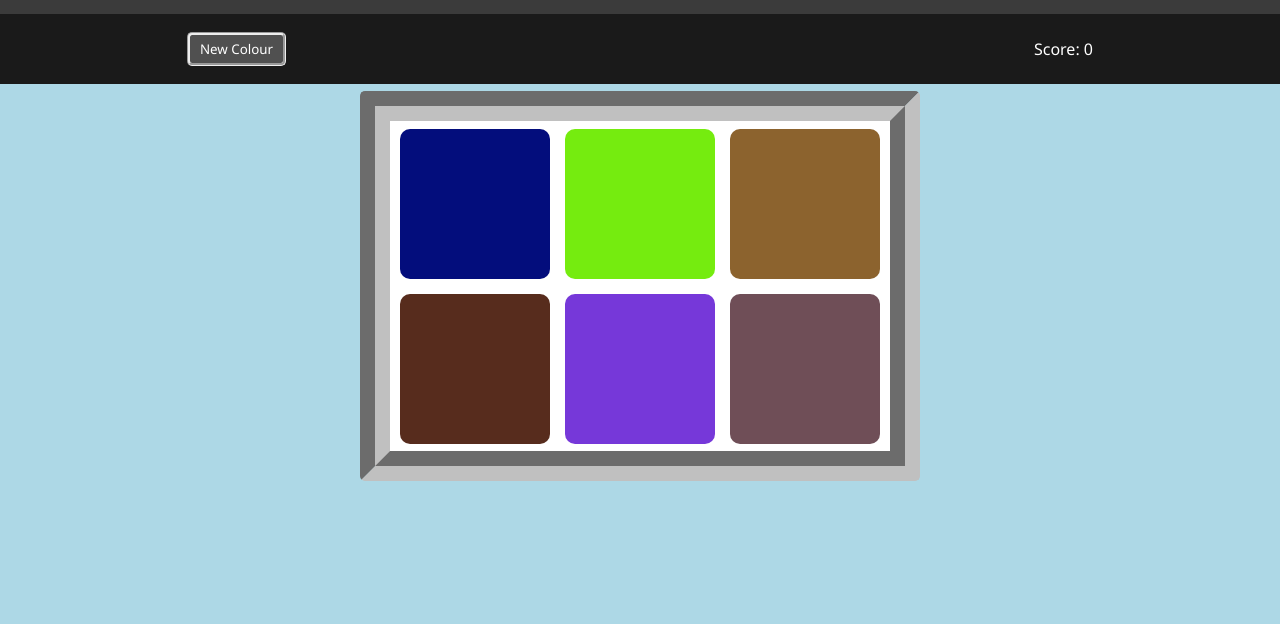
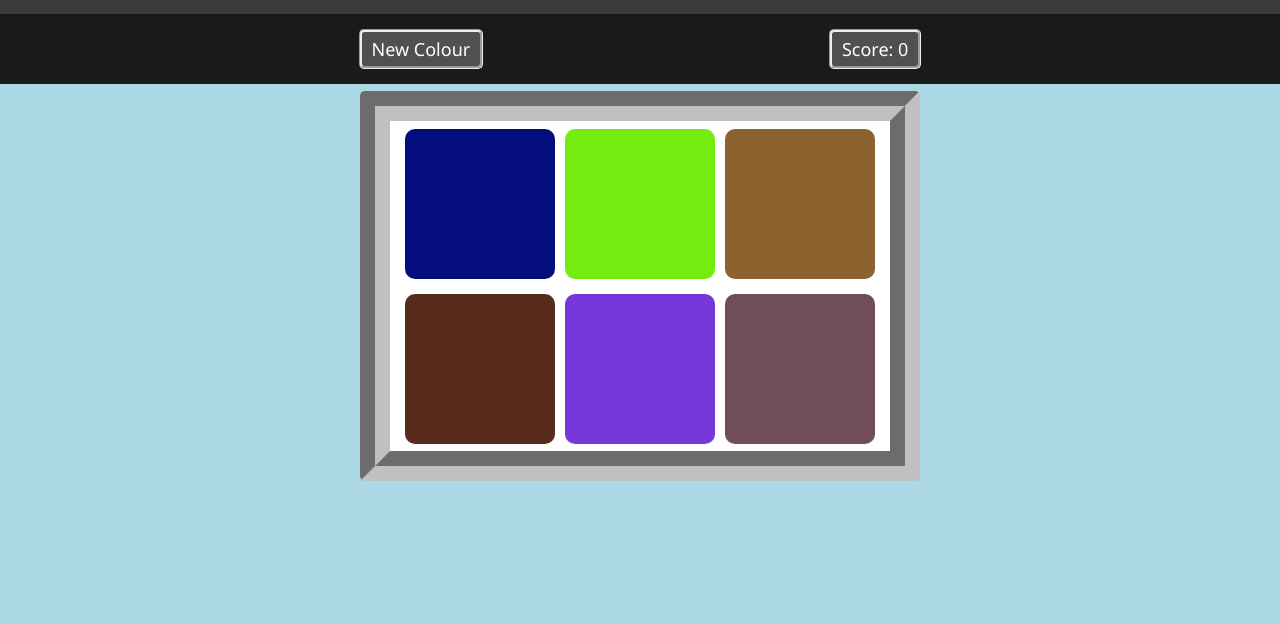
Before and after one commit to JacMan1st/Colour-Guesser, a plain HTML site: page index.html in a window 1280 px wide. Shown: the part 176-800 px from the top of the page. Drawn offline with Linux system fonts and the light colour scheme.

Commit message:
brought bar icons closer and changed font size

```diff
--- a/index.html
+++ b/index.html
@@ -4,7 +4,7 @@
     <link rel="stylesheet" href="./style.css">
     <meta charset="UTF-8">
     <meta name="viewport" content="width=device-width, initial-scale=1.0">
-    <title>Document</title>
+    <title>Colour Gusser</title>
 </head>
 <body>
 
@@ -15,8 +15,8 @@
 
     <div id="controlBar">
         <button id="newColrBtn">New Colour</button>
-        <p id="correctMessage"></p>
-        <p>Score: <span id="score">0</span></p>
+        <p id="correctMessage">Correct!</p>
+        <p id="scoreP">Score: <span id="score">0</span></p>
     </div>
 
     <div id="optionContainer">
--- a/main.js
+++ b/main.js
@@ -28,7 +28,7 @@ const correct = () => {
     guess = false;
     displayScore++
     score.textContent = displayScore;
-    correctMessage.textContent = "Correct!";
+    correctMessage.style.opacity = "1";
     // changed to forEach to make more robust and tidy
     allBoxes.forEach((box) => {
         box.style.backgroundColor = newColour;
@@ -38,7 +38,7 @@ const correct = () => {
 
 const resetGame = () => {
     guess = true;
-    correctMessage.textContent = "";
+    correctMessage.style.opacity = "0";
     // same changes. seems to work the same, unsure if there is any disadvantage?
     allBoxes.forEach((box) => {
         box.style.opacity = "1";
--- a/style.css
+++ b/style.css
@@ -1,4 +1,5 @@
 * {
+    color: white;
     font-family:'Segoe UI', Tahoma, Geneva, Verdana, sans-serif;
 }
 
@@ -16,7 +17,6 @@ body {
     display: flex;
     flex-direction: column;
     align-items: center;
-    /* justify-content: flex-end; */
     height: 190px;
     width: 100%;
 }
@@ -35,28 +35,46 @@ body {
 #controlBar {
     background-color:rgb(26, 26, 26);
     display: flex;
-    /* flex-direction: row; */
     justify-content: space-around;
     align-items: center;
     height: 70px;
-    /* width: 300px; */
     width: 100%;
 }
 
 #newColrBtn {
+    font-size: large;
     background-color: rgb(80, 80, 80);
     border:groove;
     border-radius: 5px;
     padding: 5px 10px;
     color: white;
     cursor: pointer;
+    margin-left: 300px;
+}
+
+#newColrBtn:hover {
+    border: black;
+    box-shadow: 0px 0px 15px red;
+}
+
+#scoreP {
+    font-size: large;
+    background-color: rgb(80, 80, 80);
+    border:groove;
+    border-radius: 5px;
+    padding: 5px 10px;
+    margin-right: 300px;
+}
+
+#correctMessage {
+    font-size: 30px;
 }
 
 #optionContainer {
     display: flex;
     align-items: center;
     flex-wrap: wrap;
-    justify-content: space-between;
+    justify-content: space-around;
     width: 480px;
     height: 330px;
     border: 30px groove silver;
@@ -66,14 +84,6 @@ body {
     background-color: white;
 }
 
-#newColrBtn:hover {
-    border: black;
-    box-shadow: 0px 0px 15px red;
-}
-
-#score, p {
-    color: white;
-}
 
 .box {
     height: 150px;
```
